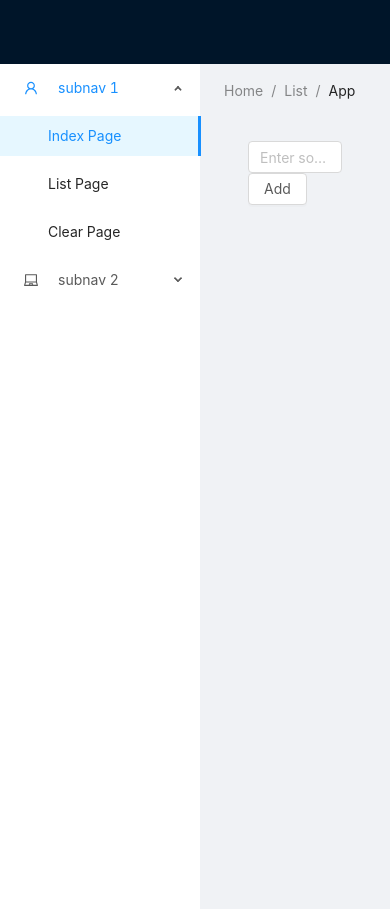
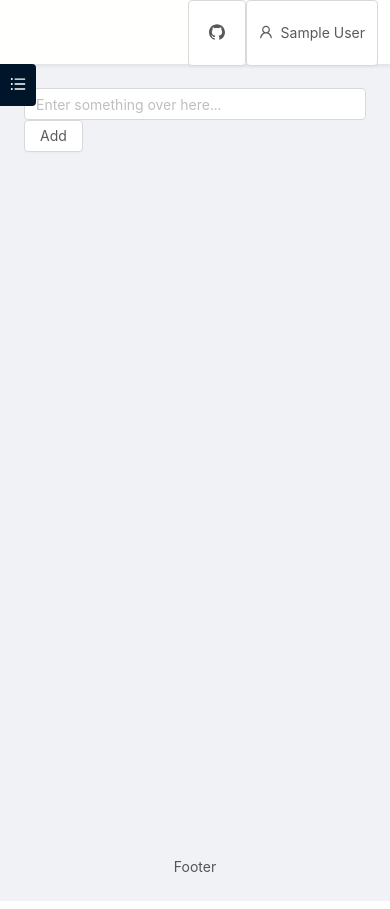
Before and after one commit to dcalsky/gatsby-mobx-typescript, a Gatsby site: page / in a window 390 px wide. Built offline with nearby package versions, Linux system fonts and the light colour scheme; Gatsby itself is replaced by a stand-in of ours; sample sign-in values are in the browser's storage.

Commit message:
feat: responsive layout and logout menu

```diff
--- /dev/null
+++ b/src/components/layout.less
@@ -0,0 +1,27 @@
+.site-layout-sub-header-background {
+  display: flex;
+  background: #fffffe;
+  padding: 0 12px;
+  font-size: 16px;
+  box-shadow: 0 1px 4px 1px rgba(0, 21, 41, 0.08);
+
+
+  .header-menus {
+    display: flex;
+
+    .header-menu {
+      display: flex;
+      align-items: center;
+      justify-content: center;
+      height: 100%;
+      padding: 0 12px;
+      cursor: pointer;
+      transition: all .3s;
+      box-sizing: content-box;
+    }
+  }
+}
+
+.site-layout-background {
+  // background: #fff;
+}
--- a/src/components/layout.tsx
+++ b/src/components/layout.tsx
@@ -2,25 +2,54 @@ import {
   UserOutlined,
   LaptopOutlined,
   NotificationOutlined,
+  DownloadOutlined,
+  LoginOutlined, GithubOutlined
 } from "@ant-design/icons"
-import { Menu, Breadcrumb, Layout as ALayout } from "antd"
-import { Header, Content } from "antd/lib/layout/layout"
+import { Menu, Breadcrumb, Layout as ALayout, Button, Dropdown, Tooltip } from "antd"
+import { Header, Content, Footer } from "antd/lib/layout/layout"
 import Sider from "antd/lib/layout/Sider"
 import SubMenu from "antd/lib/menu/SubMenu"
 import { Link, PageProps } from "gatsby"
-import React from "react"
+import { observer } from "mobx-react-lite"
+import React, { useState } from "react"
+import { userStore } from "../stores"
+import "./layout.less"
 
-export default function Layout({ children, path }: PageProps) {
+const AccountMenu = observer(() => {
+  const onLogout = () => {
+    userStore.logout()
+  }
   return (
-    <ALayout>
-      <Header className="header">
-        <div className="logo" />
-      </Header>
-      <ALayout>
-        <Sider className="site-layout-background">
+    <Menu>
+      <Menu.Item onClick={onLogout} icon={<LoginOutlined />}>
+        Logout
+      </Menu.Item>
+    </Menu>
+  )
+})
+
+export default observer(({ children }) => {
+  // const [collapsed, setCollapsed] = useState(false)
+  // const onCollapse = (collapsed: boolean) => {
+  //   setCollapsed(collapsed)
+  // }
+  const user = userStore.user
+  if (!user) {
+    return null
+  }
+  return (
+    <ALayout style={{ minHeight: "100vh" }}>
+      <Sider
+        // collapsible
+        breakpoint="lg"
+        collapsedWidth="0"
+        // onCollapse={onCollapse}
+        className="site-layout-background"
+      >
         <Menu
           mode="inline"
-            defaultSelectedKeys={[path]}
+          theme="dark"
+          defaultSelectedKeys={["/"]}
           defaultOpenKeys={["sub1"]}
           style={{ height: "100%", borderRight: 0 }}
         >
@@ -43,24 +72,41 @@ export default function Layout({ children, path }: PageProps) {
           </SubMenu>
         </Menu>
       </Sider>
-        <ALayout style={{ padding: "0 24px 24px" }}>
-          <Breadcrumb style={{ margin: "16px 0" }}>
-            <Breadcrumb.Item>Home</Breadcrumb.Item>
-            <Breadcrumb.Item>List</Breadcrumb.Item>
-            <Breadcrumb.Item>App</Breadcrumb.Item>
-          </Breadcrumb>
+      <ALayout className="site-layout">
+        <Header className="site-layout-sub-header-background">
+          <div style={{ flex: "1 1 0" }} />
+          <div className="header-menus">
+            <Tooltip className="header-menu" placement="bottom" title={"Github"}>
+              <Button href="https://github.com/dcalsky/gatsby-mobx-typescript" type="text" icon={<GithubOutlined />} />
+            </Tooltip>
+            <Dropdown
+              className="header-menu"
+              overlay={<AccountMenu />}
+              placement="bottomCenter"
+            >
+              <Button icon={<UserOutlined />} type="text">
+                {user.name}
+              </Button>
+            </Dropdown>
+          </div>
+        </Header>
         <Content
           className="site-layout-background"
           style={{
             padding: 24,
             margin: 0,
-              minHeight: 768,
+            minHeight: 768
           }}
         >
+          {/* <Breadcrumb style={{ margin: "16px 0" }}>
+            <Breadcrumb.Item>Home</Breadcrumb.Item>
+            <Breadcrumb.Item>List</Breadcrumb.Item>
+            <Breadcrumb.Item>App</Breadcrumb.Item>
+          </Breadcrumb> */}
           {children}
         </Content>
-        </ALayout>
+        <Footer style={{ textAlign: "center" }}>Footer</Footer>
       </ALayout>
     </ALayout>
   )
-}
+})
```
Lines whose indentation alone changed are shown as unchanged.
